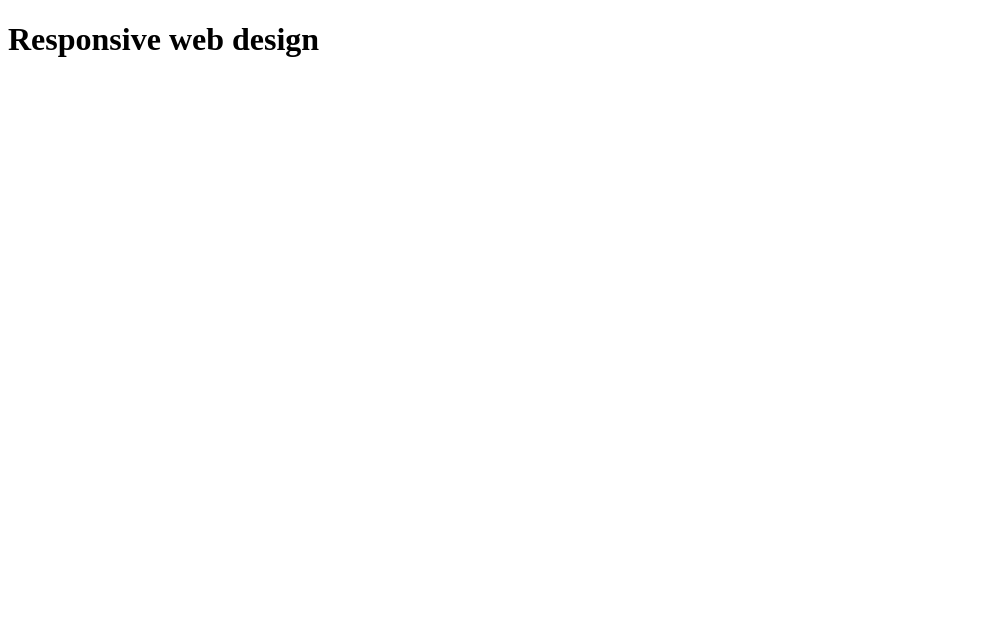
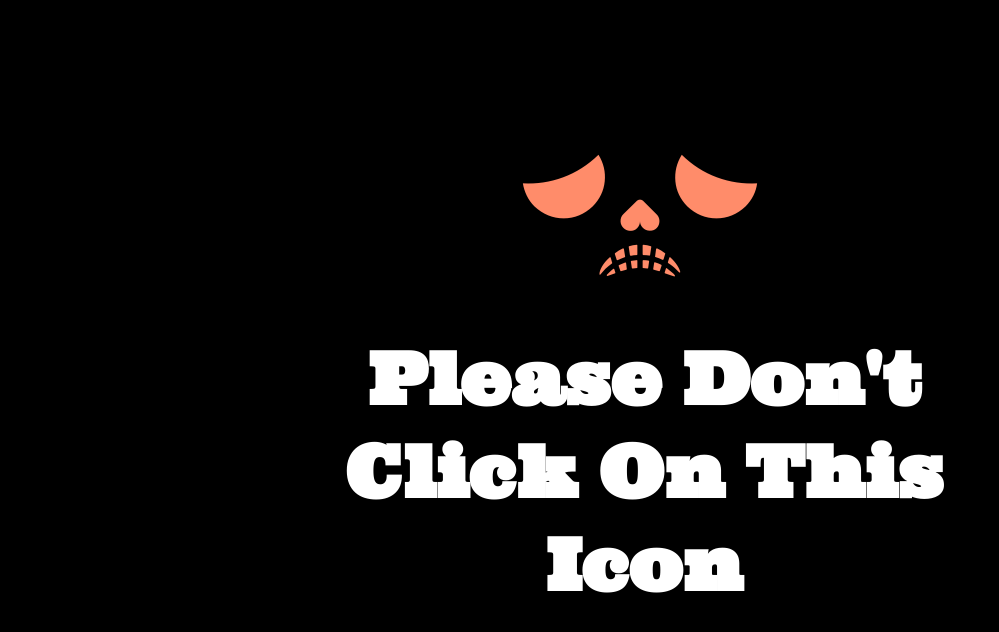
Before and after one commit to Jaredlebel/exercise1, a plain HTML site: page index.html in a window 1280 px wide. Shown: the whole page, without its empty margins (0-999 px from the left). Drawn offline with Linux system fonts and the light colour scheme.

Commit message:
Added an icon and changed text.
Began to layout my exercise. Created an icon/link and wrote and H1

```diff
--- a/css/index.css
+++ b/css/index.css
@@ -11,8 +11,29 @@ html {
 	-ms-text-size-adjust: 100%;
 	-webkit-text-size-adjust: 100%;
 	text-size-adjust: 100%;
+    background-color: #000;
 }
 
 *, *:before, *:after {
 	box-sizing: inherit;
 }
+
+.doom {
+    text-align: center;
+}
+
+.doom i {
+    top: 0.3em;
+    position: relative;
+    font-size: 15em;
+    padding: 0;
+    color: #ff8c6a;
+}
+
+h1 {
+    font-family: 'Ultra', serif;
+    position: absolute;
+    font-size: 4.5em;
+    padding: 0 3.5em 0 3.5em;
+    color: #fff;
+}
--- a/index.html
+++ b/index.html
@@ -2,7 +2,8 @@
 <html lang="en-ca">
 <head>
 	<meta charset="utf-8">
-	<title>Responsive Setup</title>
+	<title>Iconic Font Refresher</title>
+    <link href='http://fonts.googleapis.com/css?family=Ultra' rel='stylesheet' type='text/css'>
 	<link href="css/index.css" rel="stylesheet">
     <link href="css/custom-skull.css" rel="stylesheet">
 	<meta name="handheldfriendly" content="true">
@@ -11,7 +12,10 @@
 </head>
 <body>
 
-	<h1>Responsive web design</h1>
+    <div class="doom">
+        <a href="#"><i class="icon-skull-2"></i></a>
+        <h1>Please Don't Click On This Icon</h1>
+    </div>
 
 </body>
 </html>
```
